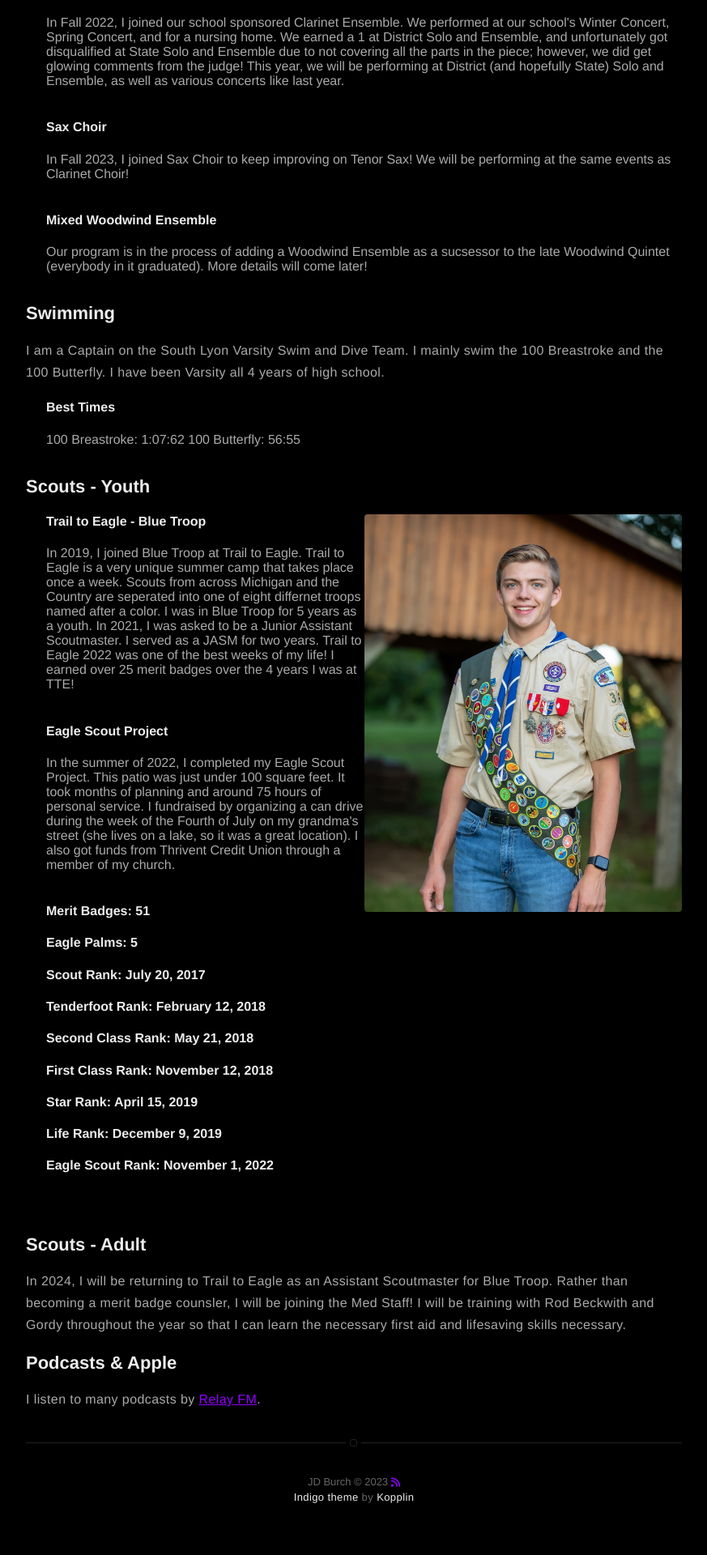
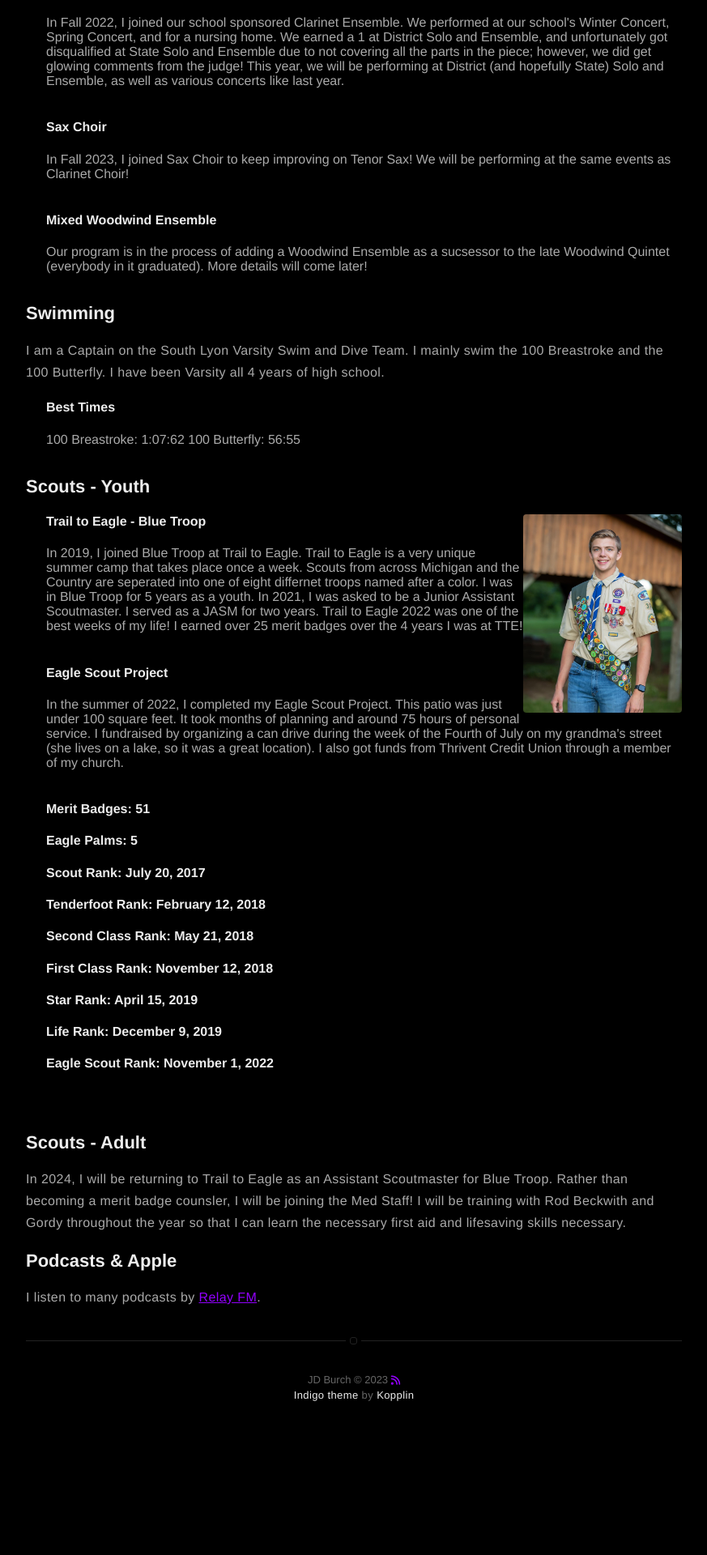
Before and after one commit to JDBurchHuzzah/jdburchhuzzah.github.io, a Jekyll site: the page built from about.md, in a window 1280 px wide. Shown: the part 1488-3408 px from the top of the page at 81% size, without its empty margins (203-1076 px from the left). Built offline with Jekyll 4.4.1, drawn with Linux system fonts in a browser that asks for light colours; nearby versions of some CDN libraries; after the commit the page ends 3282 px from its top, so only the background shows below that.

Commit message:
Update about.md

```diff
--- a/about.md
+++ b/about.md
@@ -42,7 +42,7 @@
 <h2>Scouts - Youth</h2>
 <div style="margin-left: 25px;">
   <section>
-  <img src="/assets/images/boyscout.jpg" class="alignright" style="max-width:50%;" /> <h4>Trail to Eagle - Blue Troop</h4>In 2019, I joined Blue Troop at Trail to Eagle. Trail to Eagle is a very unique summer camp that takes place once a week. Scouts from across Michigan and the Country are seperated into one of eight differnet troops named after a color. I was in Blue Troop for 5 years as a youth. In 2021, I was asked to be a Junior Assistant Scoutmaster. I served as a JASM for two years. Trail to Eagle 2022 was one of the best weeks of my life! I earned over 25 merit badges over the 4 years I was at TTE!<br><br>
+  <img src="/assets/images/boyscout.jpg" class="alignright" style="max-width:25%;" /> <h4>Trail to Eagle - Blue Troop</h4>In 2019, I joined Blue Troop at Trail to Eagle. Trail to Eagle is a very unique summer camp that takes place once a week. Scouts from across Michigan and the Country are seperated into one of eight differnet troops named after a color. I was in Blue Troop for 5 years as a youth. In 2021, I was asked to be a Junior Assistant Scoutmaster. I served as a JASM for two years. Trail to Eagle 2022 was one of the best weeks of my life! I earned over 25 merit badges over the 4 years I was at TTE!<br><br>
   <h4>Eagle Scout Project</h4>In the summer of 2022, I completed my Eagle Scout Project. This patio was just under 100 square feet. It took months of planning and around 75 hours of personal service. I fundraised by organizing a can drive during the week of the Fourth of July on my grandma's street (she lives on a lake, so it was a great location). I also got funds from Thrivent Credit Union through a member of my church.<br><br>
   </section>
   <h4>Merit Badges: 51</h4>
```
